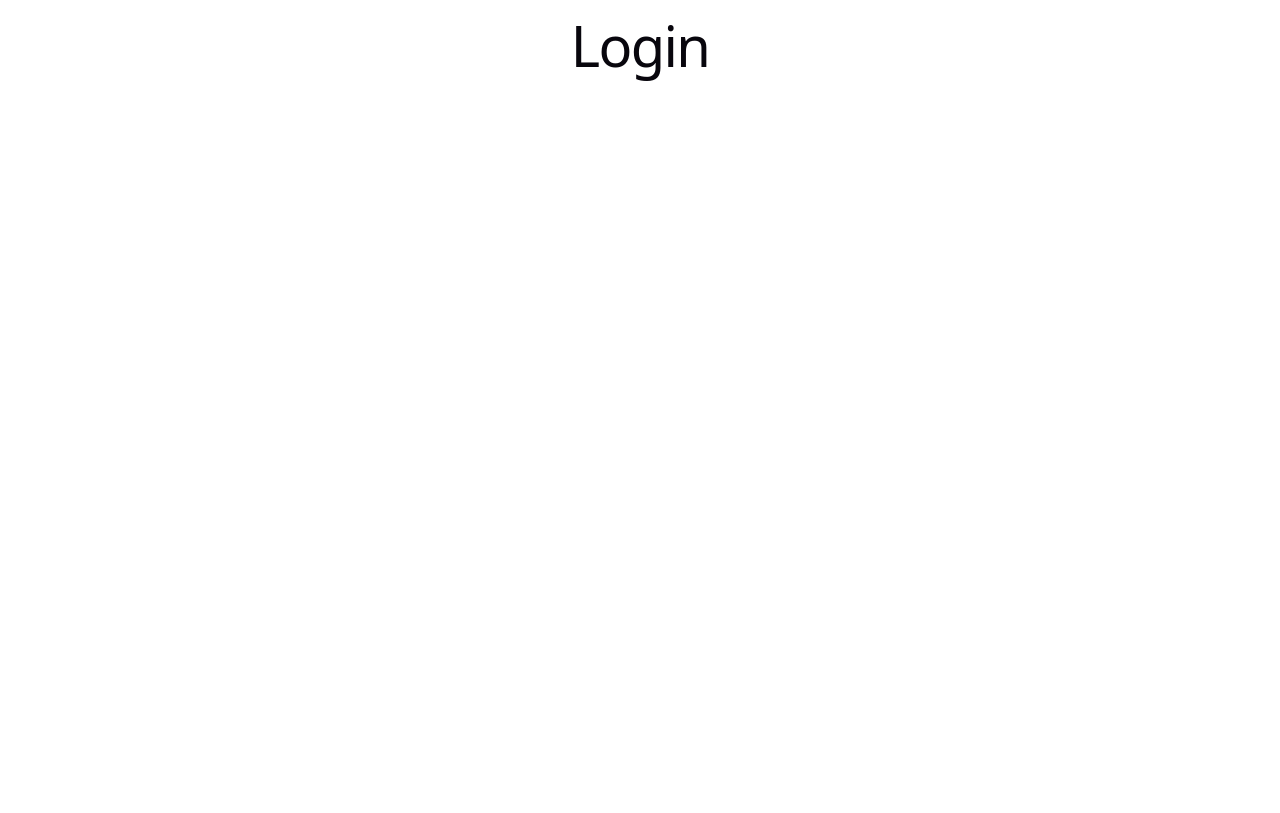
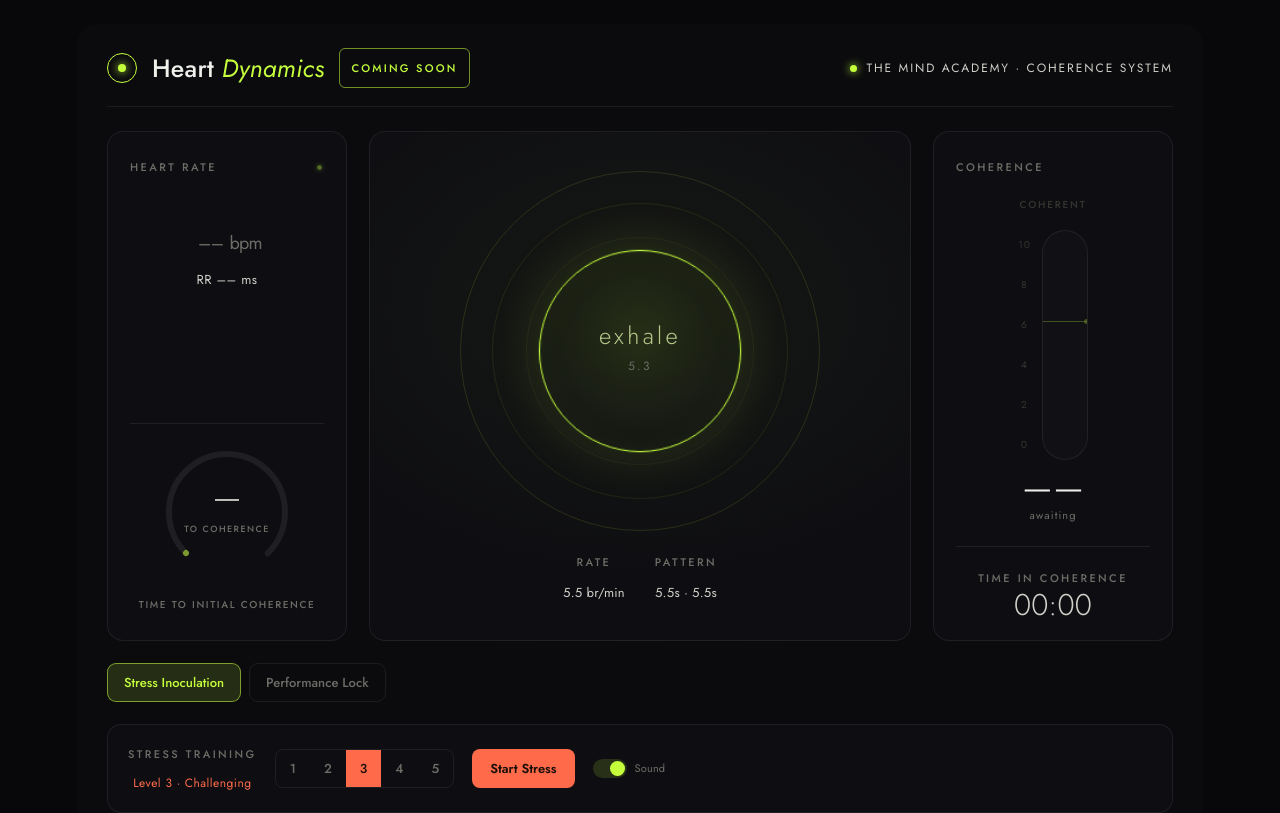
Before and after one commit to jithins123/heart-dynamics-saas, a React (Vite) app: page / in a window 1280 px wide. Shown: the top 813 px of the page. Built offline with nearby package versions, Linux system fonts and the light colour scheme.

Commit message:
Reorder routes in App component

```diff
--- a/src/App.jsx
+++ b/src/App.jsx
@@ -9,13 +9,13 @@
 export default function App() {
   return (
     <BrowserRouter>
-      <Routes>
-        <Route path="/" element={<Login />} />
-        <Route path="/signup" element={<Signup />} />
-        <Route path="/dashboard" element={<Dashboard />} />
-        <Route path="/invite/:token" element={<ClientInvite />} />
-        <Route path="/app" element={<HeartApp />} />
-      </Routes>
+   <Routes>
+  <Route path="/" element={<HeartApp />} />
+  <Route path="/login" element={<Login />} />
+  <Route path="/signup" element={<Signup />} />
+  <Route path="/dashboard" element={<Dashboard />} />
+  <Route path="/invite/:token" element={<ClientInvite />} />
+</Routes>
     </BrowserRouter>
   );
 }
```
